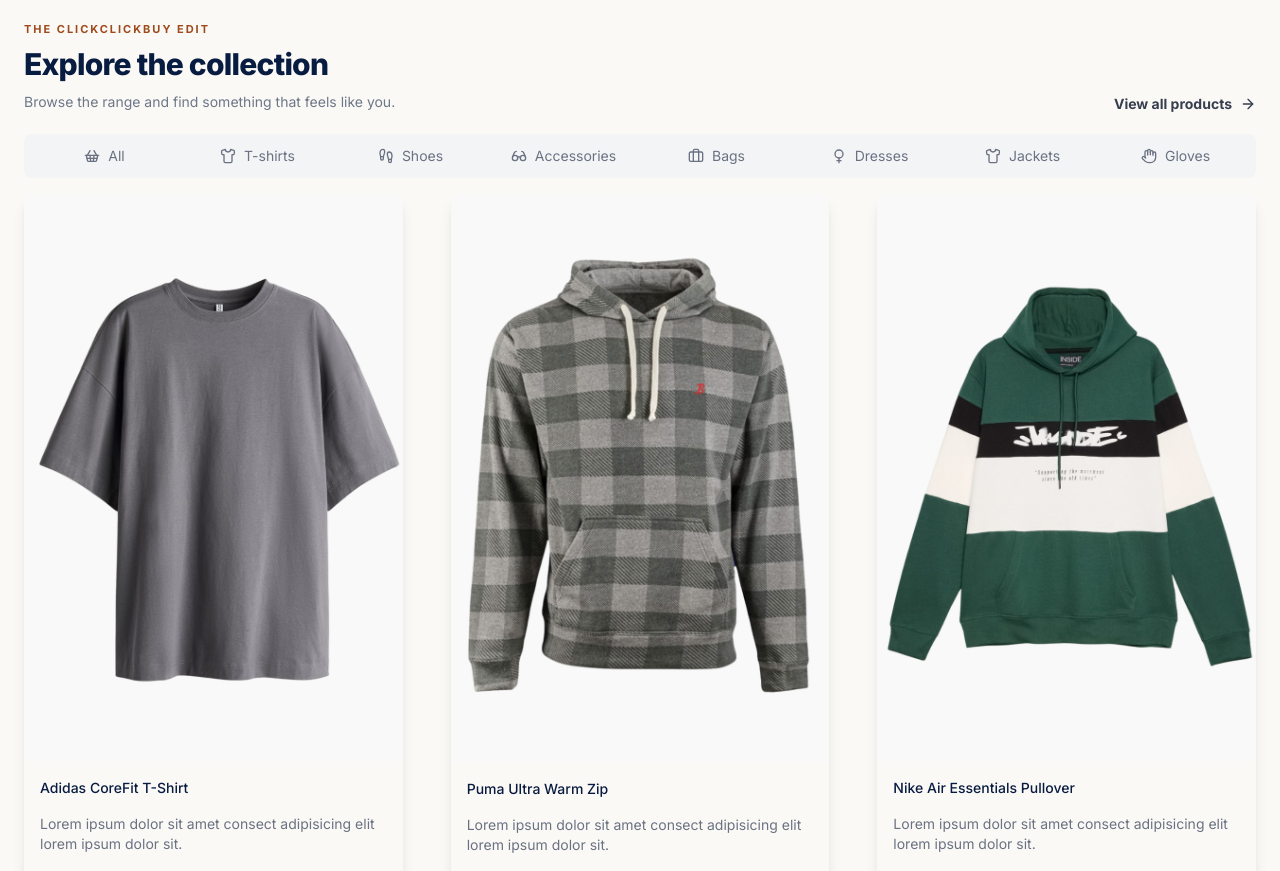
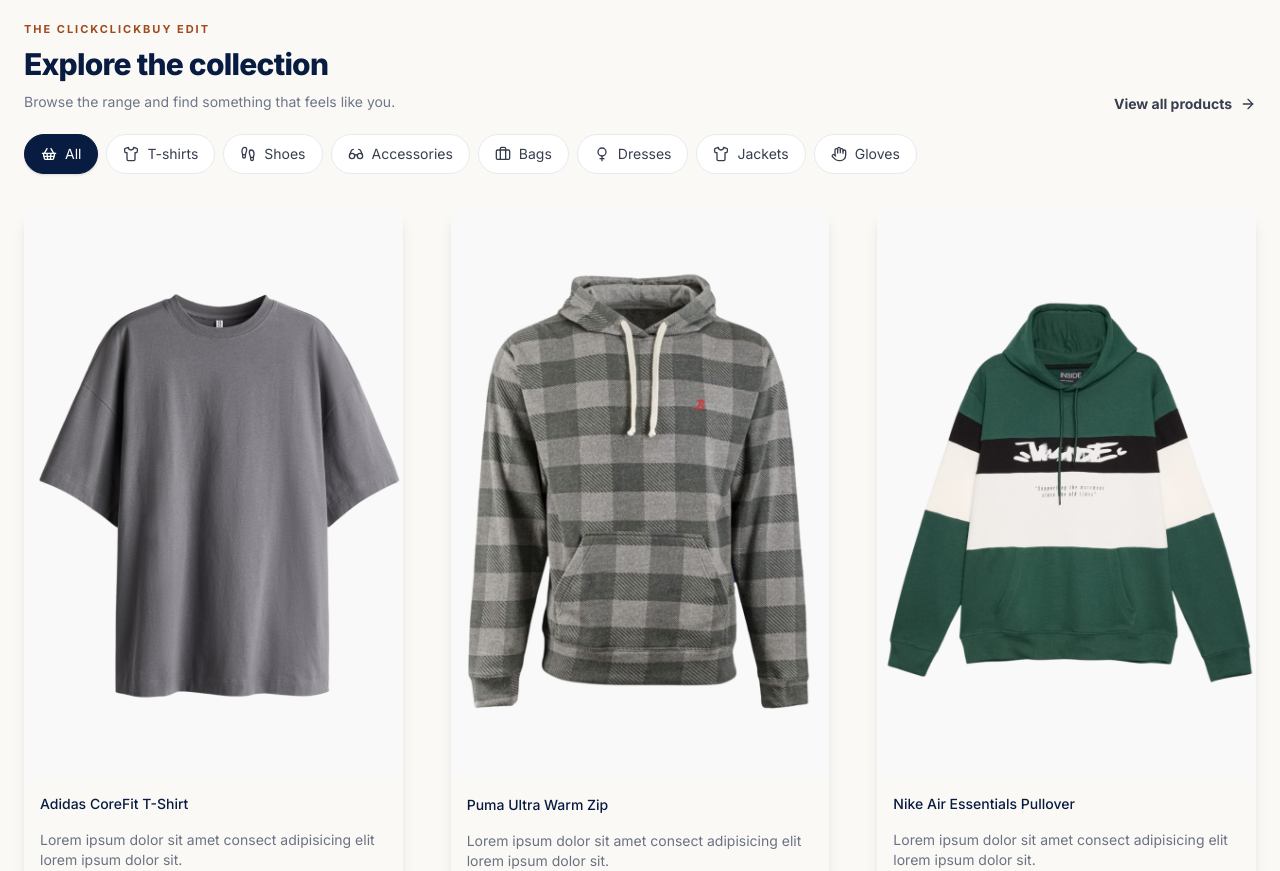
Before and after one commit to Richardjames2023/my-devops-project, a Next.js app in the folder frontend/client/: page / in a window 1280 px wide. Shown: the part 820-1691 px from the top of the page. Built offline with nearby package versions, Linux system fonts and the light colour scheme; no server answers.

Commit message:
feat(storefront): refine category navigation styling

```diff
--- a/frontend/client/src/components/Categories.tsx
+++ b/frontend/client/src/components/Categories.tsx
@@ -1,4 +1,5 @@
 "use client";
+
 import {
   Footprints,
   Glasses,
@@ -11,76 +12,53 @@ import {
 import { usePathname, useRouter, useSearchParams } from "next/navigation";
 
 const categories = [
-  {
-    name: "All",
-    icon: <ShoppingBasket className="w-4 h-4" />,
-    slug: "all",
-  },
-  {
-    name: "T-shirts",
-    icon: <Shirt className="w-4 h-4" />,
-    slug: "t-shirts",
-  },
-  {
-    name: "Shoes",
-    icon: <Footprints className="w-4 h-4" />,
-    slug: "shoes",
-  },
-  {
-    name: "Accessories",
-    icon: <Glasses className="w-4 h-4" />,
-    slug: "accessories",
-  },
-  {
-    name: "Bags",
-    icon: <Briefcase className="w-4 h-4" />,
-    slug: "bags",
-  },
-  {
-    name: "Dresses",
-    icon: <Venus className="w-4 h-4" />,
-    slug: "dresses",
-  },
-  {
-    name: "Jackets",
-    icon: <Shirt className="w-4 h-4" />,
-    slug: "jackets",
-  },
-  {
-    name: "Gloves",
-    icon: <Hand className="w-4 h-4" />,
-    slug: "gloves",
-  },
+  { name: "All", icon: ShoppingBasket, slug: "all" },
+  { name: "T-shirts", icon: Shirt, slug: "t-shirts" },
+  { name: "Shoes", icon: Footprints, slug: "shoes" },
+  { name: "Accessories", icon: Glasses, slug: "accessories" },
+  { name: "Bags", icon: Briefcase, slug: "bags" },
+  { name: "Dresses", icon: Venus, slug: "dresses" },
+  { name: "Jackets", icon: Shirt, slug: "jackets" },
+  { name: "Gloves", icon: Hand, slug: "gloves" },
 ];
 
 const Categories = () => {
   const searchParams = useSearchParams();
   const router = useRouter();
   const pathname = usePathname();
+  const selectedCategory = searchParams.get("category") ?? "all";
 
-  const selectedCategory = searchParams.get("category");
-
-  const handleChange = (value: string | null) => {
-    const params = new URLSearchParams(searchParams);
-    params.set("category", value || "all");
-    router.push(`${pathname}?${params.toString()}`, { scroll: false });
+  const handleChange = (value: string) => {
+    const params = new URLSearchParams(searchParams.toString());
+    if (value === "all") params.delete("category");
+    else params.set("category", value);
+    router.push(`${pathname}${params.size ? `?${params.toString()}` : ""}`, { scroll: false });
   };
 
   return (
-    <div className="grid grid-cols-2 sm:grid-cols-3 md:grid-cols-4 lg:grid-cols-6 xl:grid-cols-8 gap-2 bg-gray-100 p-2 rounded-lg mb-4 text-sm">
-      {categories.map((category) => (
-        <div
-          className={`flex items-center justify-center gap-2 cursor-pointer px-2 py-1 rounded-md ${
-            category.slug === selectedCategory ? "bg-white" : "text-gray-500"
-          }`}
-          key={category.name}
-          onClick={() => handleChange(category.slug)}
-        >
-          {category.icon}
-          {category.name}
-        </div>
-      ))}
-    </div>
+    <nav aria-label="Shop by category" className="mb-7">
+      <div className="flex gap-2 overflow-x-auto pb-2 [scrollbar-width:thin] [scrollbar-color:var(--shop-border)_transparent]">
+        {categories.map(({ name, icon: Icon, slug }) => {
+          const isSelected = slug === selectedCategory;
+          return (
+            <button
+              key={slug}
+              type="button"
+              aria-pressed={isSelected}
+              onClick={() => handleChange(slug)}
+              className={`inline-flex min-h-10 shrink-0 items-center justify-center gap-2 rounded-full border px-4 text-xs font-semibold transition-colors focus-visible:outline focus-visible:outline-2 focus-visible:outline-offset-2 focus-visible:outline-[var(--shop-orange)] sm:text-sm ${
+                isSelected
+                  ? "border-[var(--shop-navy)] bg-[var(--shop-navy)] text-white shadow-sm"
+                  : "border-[var(--shop-border)] bg-white text-[var(--shop-body)] hover:border-[var(--shop-orange)] hover:bg-[var(--shop-peach-tint)] hover:text-[var(--shop-orange-dark)]"
+              }`}
+            >
+              <Icon size={16} aria-hidden="true" />
+              {name}
+            </button>
+          );
+        })}
+      </div>
+    </nav>
   );
 };
 
```
